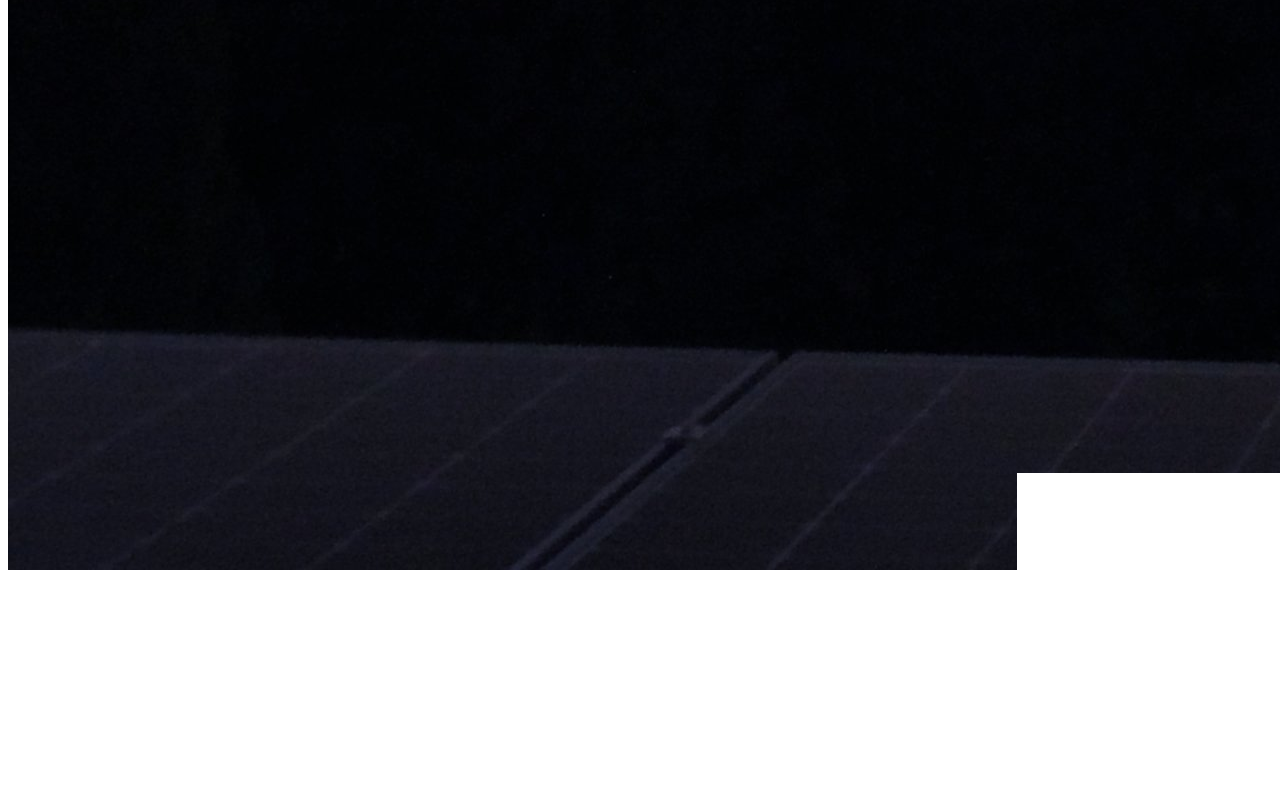
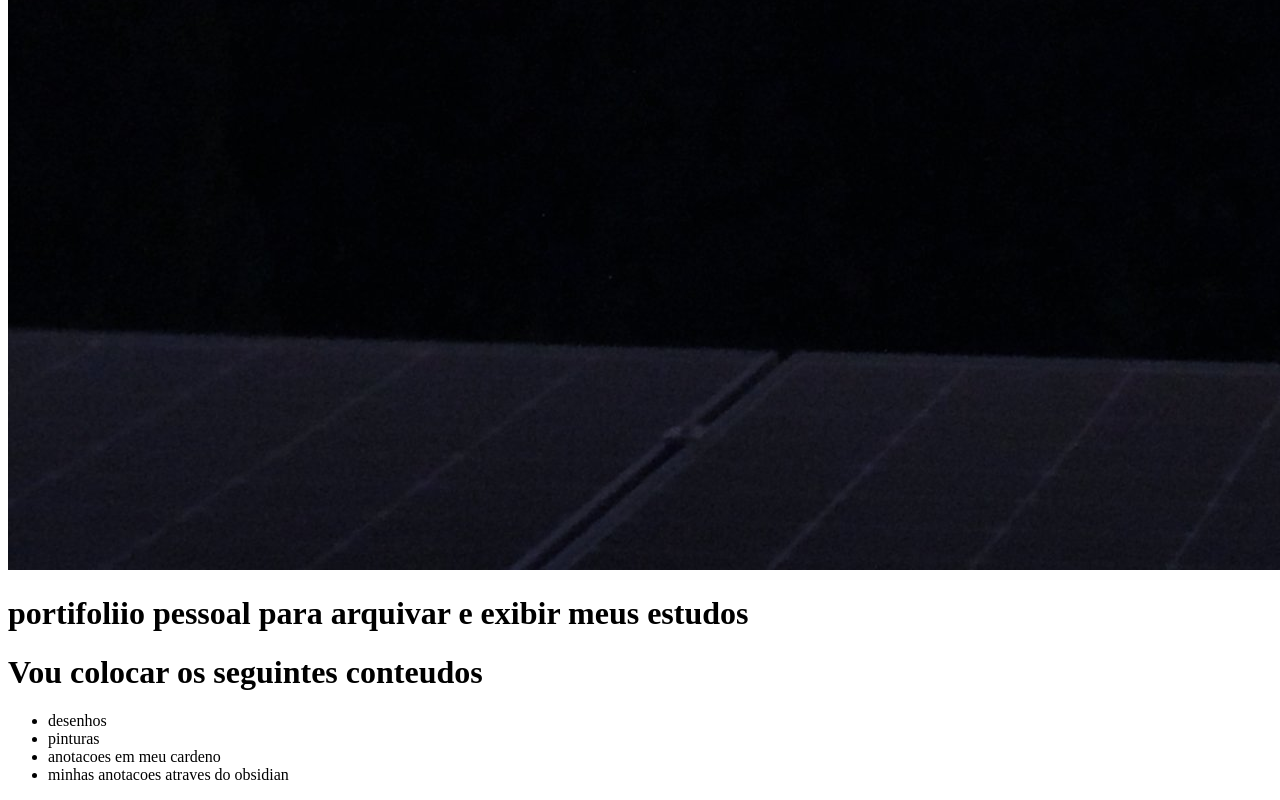
Before and after one commit to sushivpl/ktproject, a plain HTML site: page index.html in a window 1280 px wide. Shown: the part 1814-2614 px from the top of the page. Before the commit the page ends 2396 px from the top, so only its background shows below. Drawn offline with Linux system fonts and the light colour scheme.

Commit message:
index.html

```diff
--- a/index.html
+++ b/index.html
@@ -7,8 +7,16 @@
 </head>
 <body>
 
-    <h1>KORLIKTECNOLOGY</h1>
+    <h1>KROLIKTECNOLOGY</h1>
 
     <img src="./images/padrao.jpeg">
+    <h1>portifoliio pessoal para arquivar e exibir meus estudos</h1>
+    <p><h1>Vou colocar os seguintes conteudos</h1></p>
+    <ul>
+        <li>desenhos</li>
+        <li>pinturas</li>
+        <li>anotacoes em meu cardeno</li>
+        <li>minhas anotacoes atraves do obsidian</li>
+    </ul>
 </body>
 </html>
```
